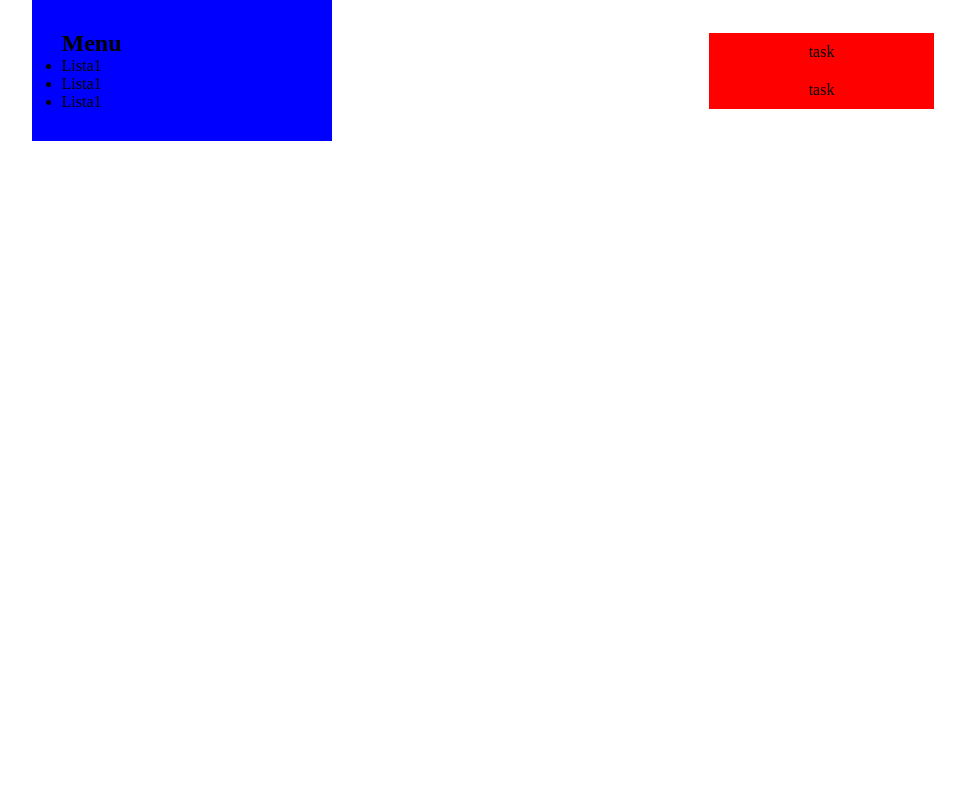
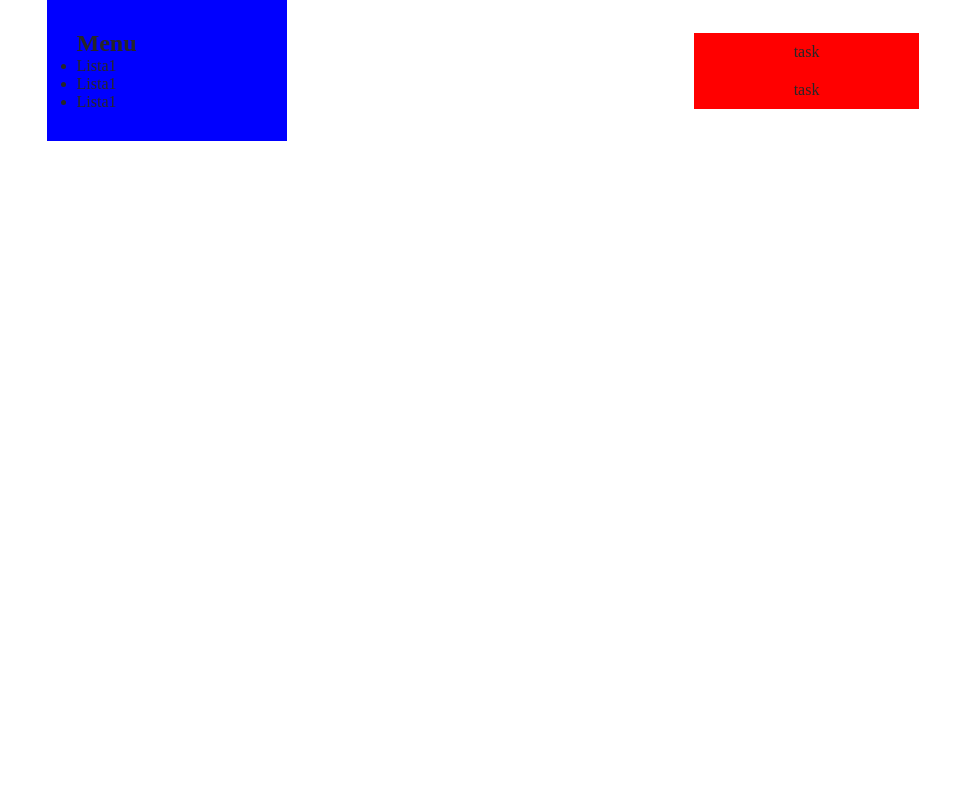
Before and after one commit to Elias-Larsson/docker-example, a PHP site: page / in a window 1280 px wide. Shown: the whole page, without its empty margins (157-1122 px from the left). Run offline with PHP 8.4, Linux system fonts and the light colour scheme.

Commit message:
commit 0

```diff
--- a/src/index.php
+++ b/src/index.php
@@ -34,7 +34,7 @@ if (isset($_POST["name"]) && isset($_POST["email"]) && isset($_POST["subject"])
 <head>
     <meta charset="UTF-8">
     <meta name="viewport" content="width=device-width, initial-scale=1.0">
-    <link rel="stylesheet" href="style.css">
+    <link rel="stylesheet" href="styles/styles.css">
 
     <title>Document</title>
 </head>
--- /dev/null
+++ b/src/styles/_color.scss
@@ -0,0 +1,2 @@
+$text-primary: #272727;
+$text-placeholder: #A4A4A4;
--- /dev/null
+++ b/src/styles/styles.css
@@ -0,0 +1,31 @@
+* {
+  padding: 0;
+  margin: 0;
+  box-sizing: border-box;
+}
+
+body {
+  color: #272727;
+  height: 100vh;
+}
+
+aside {
+  width: 30vh;
+  background-color: blue;
+  padding: 30px;
+}
+
+main {
+  display: flex;
+  align-items: center;
+  justify-content: space-around;
+}
+
+article {
+  display: grid;
+}
+
+.taskItem {
+  background-color: red;
+  padding: 10px 100px;
+}/*# sourceMappingURL=styles.css.map */
--- a/src/style.css
+++ b/src/styles/styles.scss
@@ -1,6 +1,13 @@
+@use "color";
+
 * {
     padding: 0;
     margin: 0;
+    box-sizing: border-box;
+}
+body {
+     color: color.$text-primary;
+    height: 100vh;
 }
 
 aside {
```
Also changed, not shown: src/Calculator.php (deleted, +0 -11 lines), src/Email.php (deleted, +0 -34 lines), tests/CalculatorTest.php (deleted, +0 -33 lines), tests/EmailTest.php (deleted, +0 -22 lines), 2 other files.
